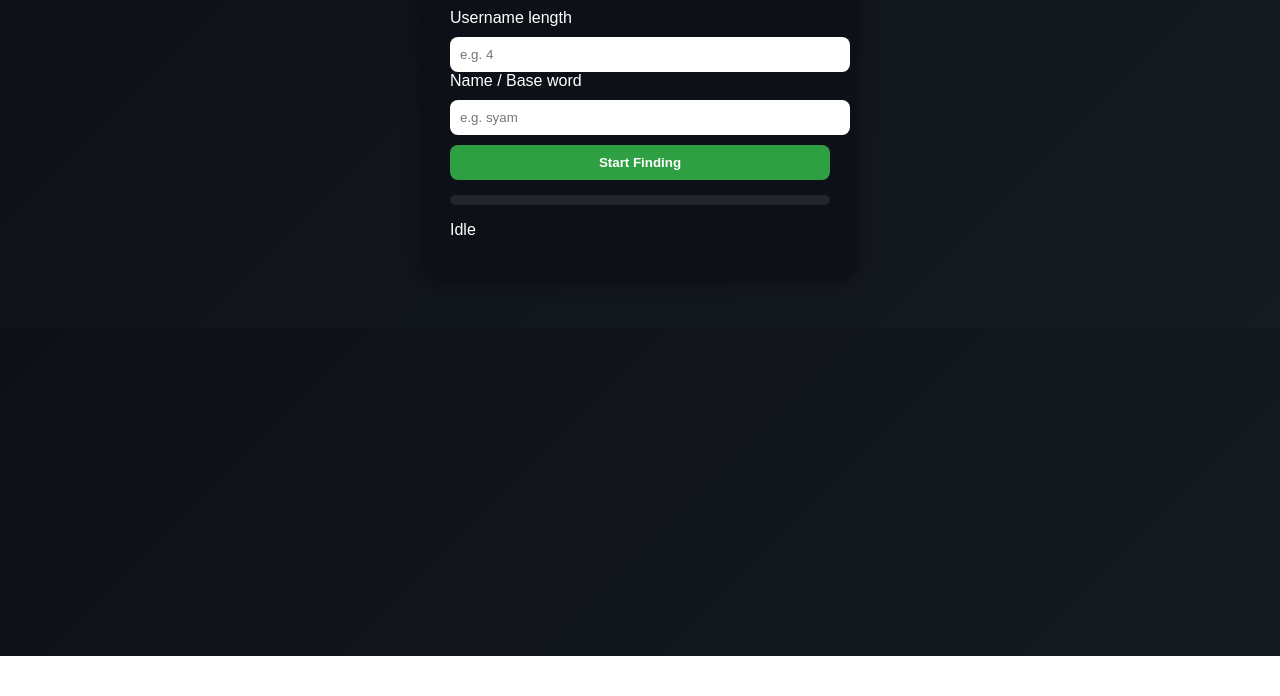
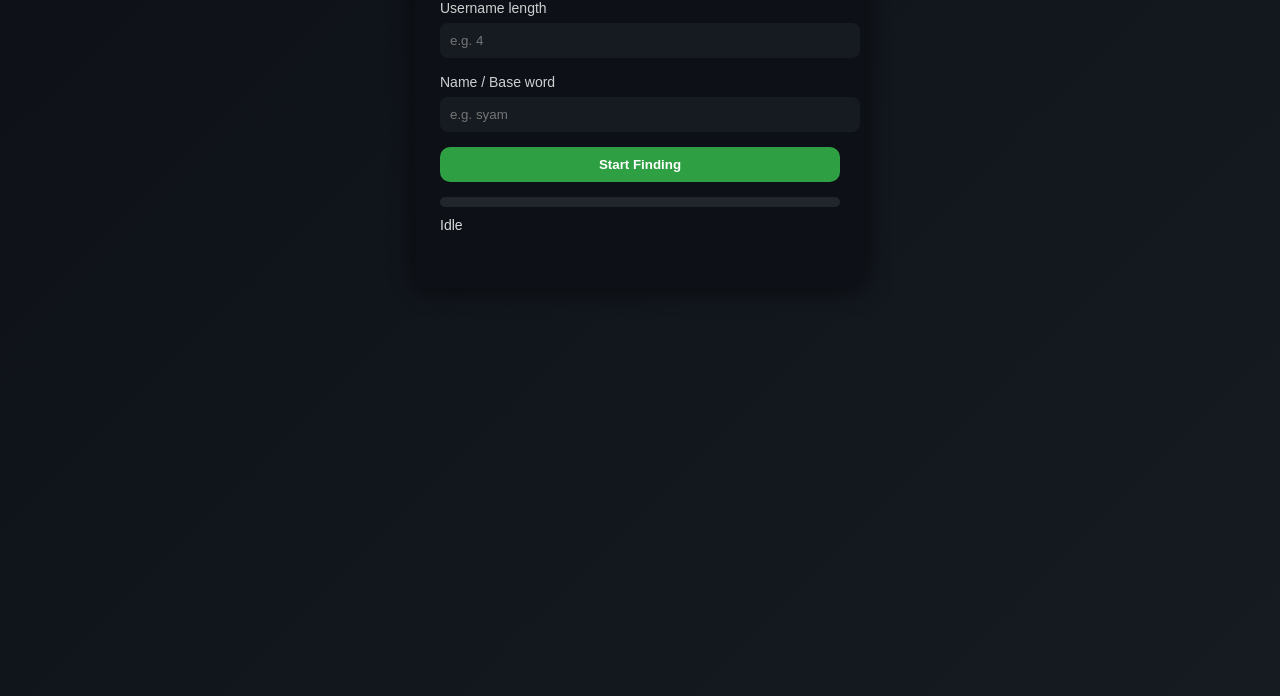
Before and after one commit to sks2k6/git-user-finder, a plain HTML site: page index.html in a window 1280 px wide. Shown: the part 144-840 px from the top of the page. Before the commit the page ends 800 px from the top, so only its background shows below. Drawn offline with Linux system fonts and the light colour scheme.

Commit message:
Update style.css

```diff
--- a/style.css
+++ b/style.css
@@ -1,75 +1,100 @@
 body {
+  margin: 0;
   background: linear-gradient(135deg, #0d1117, #161b22);
   font-family: Arial, sans-serif;
   color: white;
   display: flex;
   justify-content: center;
-  padding: 40px;
+  align-items: flex-start;
+  min-height: 100vh;
+  padding-top: 40px;
 }
 
 .card {
   background: #0d1117;
+  width: 400px;
   padding: 25px;
-  width: 380px;
-  border-radius: 15px;
-  box-shadow: 0 0 20px rgba(0,0,0,0.5);
+  border-radius: 16px;
+  box-shadow: 0 0 25px rgba(0,0,0,0.6);
 }
 
 h1 {
   text-align: center;
+  margin-bottom: 20px;
 }
 
-input, button {
+label {
+  font-size: 14px;
+  opacity: 0.8;
+}
+
+input {
   width: 100%;
   padding: 10px;
-  margin-top: 10px;
   border-radius: 8px;
   border: none;
+  margin-top: 6px;
+  margin-bottom: 15px;
+  background: #161b22;
+  color: white;
+}
+
+input:focus {
+  outline: 2px solid #2ea043;
 }
 
 button {
+  width: 100%;
+  padding: 10px;
+  border-radius: 10px;
+  border: none;
   background: #2ea043;
   color: white;
   font-weight: bold;
   cursor: pointer;
+  transition: 0.2s;
 }
 
 button:hover {
   background: #238636;
 }
 
-.export {
-  background: #1f6feb;
-  margin-top: 10px;
-}
-
+/* Progress bar */
 .progress-container {
-  width: 100%;
+  margin-top: 15px;
+  background: #21262d;
   height: 10px;
-  background: #21262d;
   border-radius: 10px;
-  margin-top: 15px;
   overflow: hidden;
 }
 
 #progress {
   height: 100%;
   width: 0%;
-  background: #2ea043;
+  background: linear-gradient(90deg, #2ea043, #3fb950);
   transition: width 0.2s;
 }
 
+#status {
+  margin-top: 10px;
+  font-size: 14px;
+  opacity: 0.85;
+}
+
+/* Results list */
 ul {
   list-style: none;
   padding: 0;
   margin-top: 15px;
+  max-height: 300px;
+  overflow-y: auto;
 }
 
 li {
   background: #161b22;
-  margin-top: 8px;
-  padding: 8px 10px;
-  border-radius: 8px;
+  padding: 10px 12px;
+  margin-bottom: 8px;
+  border-radius: 10px;
   display: flex;
   justify-content: space-between;
   align-items: center;
@@ -78,4 +103,10 @@ li {
 .icons span {
   cursor: pointer;
   margin-left: 10px;
+  font-size: 18px;
+  transition: 0.2s;
 }
+
+.icons span:hover {
+  opacity: 0.7;
+}
```
